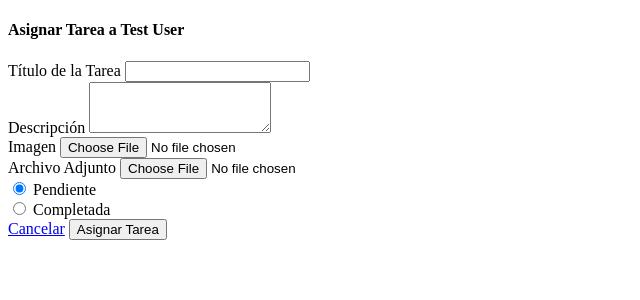
After one commit to Pythonjhon/administrador-, a Laravel app: page /users/1/assign-task in a window 1280 px wide. The commit adds this page. Shown: the top 300 px of the page, without its empty margins (0-640 px from the left). Run offline with Laravel 12, Linux system fonts and the light colour scheme; data comes from the database, SQL or seed files in the repository.

Commit message:
Se creo controlador de gestion de usuario correctamente

```diff
--- /dev/null
+++ b/app/Http/Controllers/UserManagementController.php
@@ -0,0 +1,110 @@
+<?php
+
+namespace App\Http\Controllers;
+use Illuminate\Support\Facades\Redirect;
+use Illuminate\Http\Request;
+use App\Models\User;
+use App\Models\Task;
+
+class UserManagementController extends Controller
+{
+    /**
+     * Muestra la lista de usuarios.
+     */
+    public function index()
+    {
+        $users = User::all();
+        return view('users.index', compact('users'));
+    }
+
+    /**
+     * Muestra el formulario de edición de un usuario.
+     */
+    public function edit($id)
+    {
+        $user = User::findOrFail($id);
+        return view('users.edit', compact('user'));
+    }
+
+    /**
+     * Actualiza los datos del usuario.
+     */
+    public function update(Request $request, $id)
+    {
+        $user = User::findOrFail($id);
+
+        $request->validate([
+            'name' => 'required|string|max:255',
+            'email' => 'required|email|unique:users,email,' . $user->id,
+            'password' => 'nullable|min:6|confirmed',
+        ]);
+
+        $user->name = $request->name;
+        $user->email = $request->email;
+
+        if ($request->filled('password')) {
+            $user->password = bcrypt($request->password);
+        }
+
+        $user->save();
+
+        return redirect()->route('users.index')->with('success', 'Usuario actualizado correctamente.');
+    }
+
+    /**
+     * Elimina un usuario.
+     */
+    public function destroy($id)
+    {
+        $user = User::findOrFail($id);
+        $user->delete();
+
+        return redirect()->route('users.index')->with('success', 'Usuario eliminado correctamente.');
+    }
+
+    /**
+     * Muestra el formulario para asignar tareas a un usuario.
+     */
+    public function assignTaskForm($id)
+    {
+        $user = User::findOrFail($id);
+        return view('users.assign-task', compact('user'));
+    }
+
+    /**
+     * Asigna una tarea a un usuario.
+     */
+   public function assignTask(Request $request)
+{
+    // Validar los datos del formulario, incluyendo el usuario
+    $request->validate([
+        'user_id' => 'required|exists:users,id',
+        'title' => 'required|string|max:255',
+        'description' => 'nullable|string',
+        'completed' => 'required|boolean',
+        'image' => 'nullable|image|mimes:jpeg,png,jpg,gif|max:2048',
+        'archivo' => 'nullable|mimes:pdf,doc,docx,xlsx,csv|max:5120',
+    ]);
+
+    $user = User::findOrFail($request->user_id);
+
+    // Subir imagen si está presente
+    $imagePath = $request->file('image') ? $request->file('image')->store('tasks/images', 'public') : null;
+
+    // Subir archivo adjunto si está presente
+    $archivoPath = $request->file('archivo') ? $request->file('archivo')->store('tasks/files', 'public') : null;
+
+    // Crear la tarea
+    Task::create([
+        'title' => $request->title,
+        'description' => $request->description,
+        'assigned_to' => $user->id,
+        'completed' => $request->completed,
+        'image' => $imagePath,
+        'archivo' => $archivoPath,
+    ]);
+
+    return redirect()->route('users.index')->with('success', 'Tarea asignada correctamente.');
+}
+
+}
--- a/resources/views/admin/dashboard.blade.php
+++ b/resources/views/admin/dashboard.blade.php
@@ -108,7 +108,7 @@
         </div>
         <a href="#">📄 Datos Personales</a>
         <a href="{{ route('admin.edit') }}">✏️ Editar Perfil</a>
-        <a href="{{ route('tasks.index') }}" class="btn btn-secondary">Administrador</a>
+        <a href="{{ route('users.index') }}" class="btn btn-secondary">Administrador</a>
     </div>
 
     <div class="content">
--- /dev/null
+++ b/resources/views/users/assign-task.blade.php
@@ -0,0 +1,92 @@
+<!DOCTYPE html>
+<html lang="en">
+<head>
+    <meta charset="UTF-8">
+    <meta name="viewport" content="width=device-width, initial-scale=1.0">
+    <meta http-equiv="X-UA-Compatible" content="ie=edge">
+    <title>Asignar Tarea</title>
+</head>
+<body>
+    <div class="container">
+        <div class="row justify-content-center">
+            <div class="col-md-8">
+                <div class="card">
+                    <div class="card-header">
+                        <h4>Asignar Tarea a {{ $user->name }}</h4>
+                    </div>
+                    <div class="card-body">
+                        <form method="POST" action="{{ route('users.assign-task.store', $user->id) }}" enctype="multipart/form-data">
+                            @csrf
+
+                            <div class="form-group mb-3">
+                                <label for="title">Título de la Tarea</label>
+                                <input type="text" class="form-control @error('title') is-invalid @enderror" id="title" name="title" value="{{ old('title') }}" required>
+                                @error('title')
+                                    <span class="invalid-feedback" role="alert">
+                                        <strong>{{ $message }}</strong>
+                                    </span>
+                                @enderror
+                            </div>
+
+                            <div class="form-group mb-3">
+                                <label for="description">Descripción</label>
+                                <textarea class="form-control @error('description') is-invalid @enderror" id="description" name="description" rows="3">{{ old('description') }}</textarea>
+                                @error('description')
+                                    <span class="invalid-feedback" role="alert">
+                                        <strong>{{ $message }}</strong>
+                                    </span>
+                                @enderror
+                            </div>
+
+                            <div class="form-group mb-3">
+                                <label for="image">Imagen</label>
+                                <input type="file" class="form-control @error('image') is-invalid @enderror" id="image" name="image" accept="image/*">
+                                @error('image')
+                                    <span class="invalid-feedback d-block" role="alert">
+                                        <strong>{{ $message }}</strong>
+                                    </span>
+                                @enderror
+                            </div>
+
+                            <div class="form-group mb-3">
+                                <label for="archivo">Archivo Adjunto</label>
+                                <input type="file" class="form-control @error('archivo') is-invalid @enderror" id="archivo" name="archivo" accept=".pdf,.doc,.docx,.xls,.xlsx">
+                                @error('archivo')
+                                    <span class="invalid-feedback d-block" role="alert">
+                                        <strong>{{ $message }}</strong>
+                                    </span>
+                                @enderror
+                            </div>
+
+                            <div class="form-group mb-3">
+                                <div class="form-check">
+                                    <input class="form-check-input" type="radio" name="completed" id="completed-false" value="0" checked>
+                                    <label class="form-check-label" for="completed-false">
+                                        Pendiente
+                                    </label>
+                                </div>
+                                <div class="form-check">
+                                    <input class="form-check-input" type="radio" name="completed" id="completed-true" value="1">
+                                    <label class="form-check-label" for="completed-true">
+                                        Completada
+                                    </label>
+                                </div>
+                                @error('completed')
+                                    <span class="invalid-feedback d-block" role="alert">
+                                        <strong>{{ $message }}</strong>
+                                    </span>
+                                @enderror
+                            </div>
+
+                            <div class="d-flex justify-content-between">
+                                <a href="{{ route('users.index') }}" class="btn btn-secondary">Cancelar</a>
+                                <button type="submit" class="btn btn-primary">Asignar Tarea</button>
+                            </div>
+                        </form>
+                    </div>
+                </div>
+            </div>
+        </div>
+    </div>
+</body>
+</html>
--- a/routes/web.php
+++ b/routes/web.php
@@ -5,6 +5,7 @@ use App\Http\Controllers\TaskController;
 use App\Http\Controllers\AuthController;
 use App\Http\Controllers\DashboardController;
 use App\Http\Controllers\AuthAdminController;
+use App\Http\Controllers\UserManagementController;
 
 
 
@@ -133,3 +134,11 @@ Route::prefix('admin')->name('admin.')->group(function () {
         Route::delete('delete', [AdminDashboardController::class, 'destroy'])->name('destroy');
     });
 });
+
+Route::get('/users', [UserManagementController::class, 'index'])->name('users.index');
+Route::get('/users/{id}/edit', [UserManagementController::class, 'edit'])->name('users.edit');
+Route::put('/users/{id}', [UserManagementController::class, 'update'])->name('users.update');
+Route::delete('/users/{id}', [UserManagementController::class, 'destroy'])->name('users.delete');
+// Rutas para asignación de tareas
+Route::get('/users/{id}/assign-task', [UserManagementController::class, 'assignTaskForm'])->name('users.assign-task');
+Route::post('/users/{id}/assign-task', [UserManagementController::class, 'assignTask'])->name('users.assign-task.store');
```
Also changed, not shown: app/Http/Controllers/AdminDashboardController.php (+18 -14 lines), app/Http/Controllers/AuthAdminController.php (+53 -19 lines), app/Models/Admin.php (+18 -13 lines), resources/views/users/edit.blade.php (added, +24 -0 lines), resources/views/users/index.blade.php (added, +36 -0 lines).
